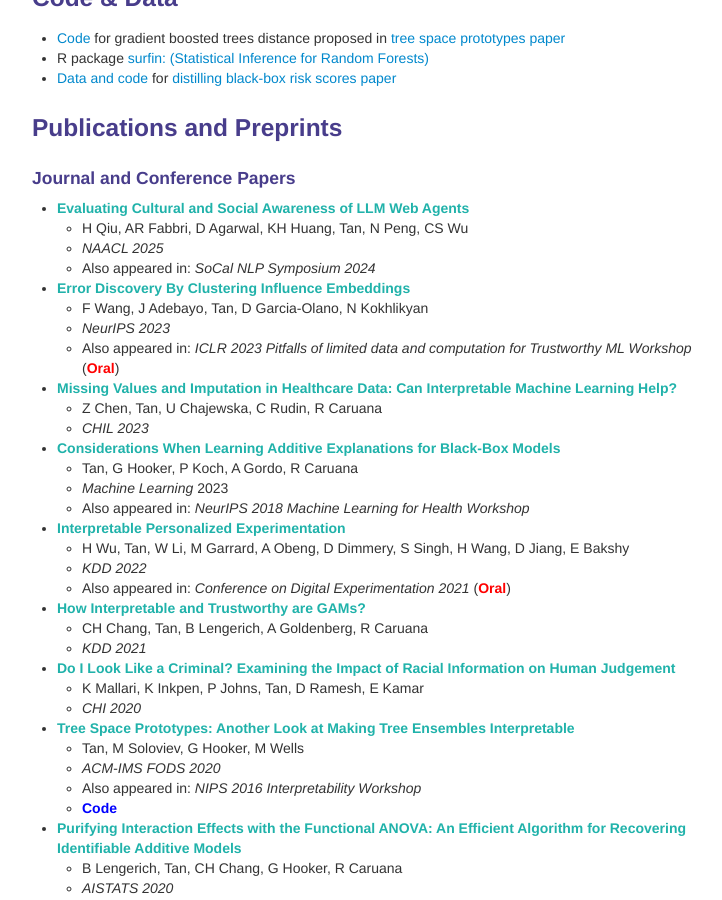
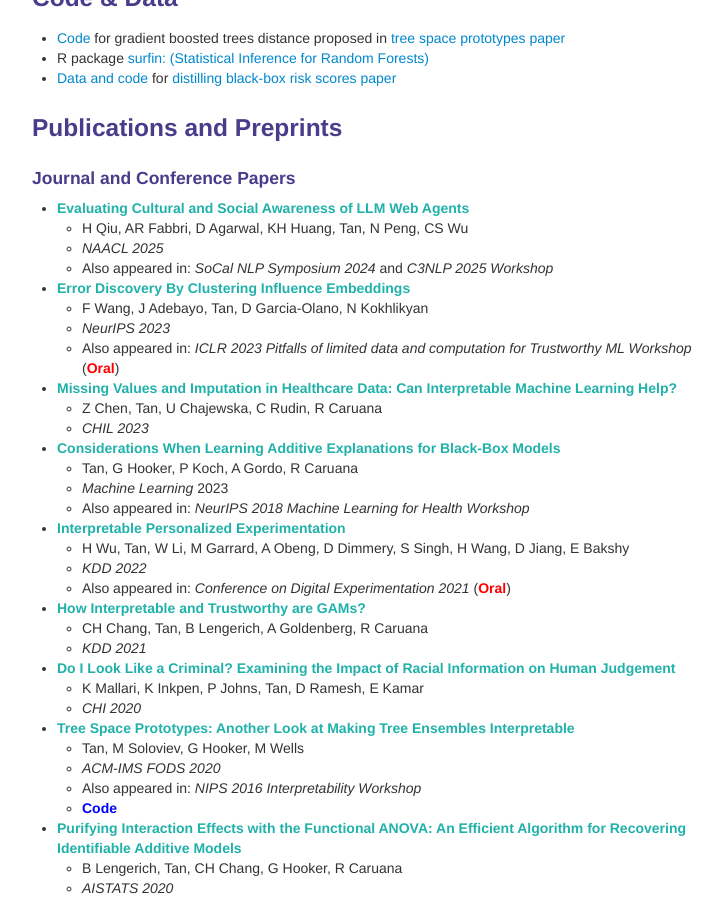
Before and after one commit to shftan/shftan.github.io, a Jekyll site: the page built from index.md, in a window 1280 px wide and 900 px high, scrolled down 774 px. Shown: the whole window, without its empty margins (258-980 px from the left). Built offline with Jekyll 4.4.1, drawn with Linux system fonts in a browser that asks for light colours.

Commit message:
Update index.md

```diff
--- a/index.md
+++ b/index.md
@@ -53,7 +53,7 @@ For other news, click <a class="paper" href="oldernews.html">here</a>.
 - <a class="paper" href="https://arxiv.org/abs/2410.23252">Evaluating Cultural and Social Awareness of LLM Web Agents</a>
    - H Qiu, AR Fabbri, D Agarwal, KH Huang, Tan, N Peng, CS Wu
    - _NAACL 2025_
-   - Also appeared in: _SoCal NLP Symposium 2024_
+   - Also appeared in: _SoCal NLP Symposium 2024_ and _C3NLP 2025 Workshop_
 - <a class="paper" href="https://arxiv.org/abs/2312.04712">Error Discovery By Clustering Influence Embeddings</a>
    - F Wang, J Adebayo, Tan, D Garcia-Olano, N Kokhlikyan
    - _NeurIPS 2023_
```
